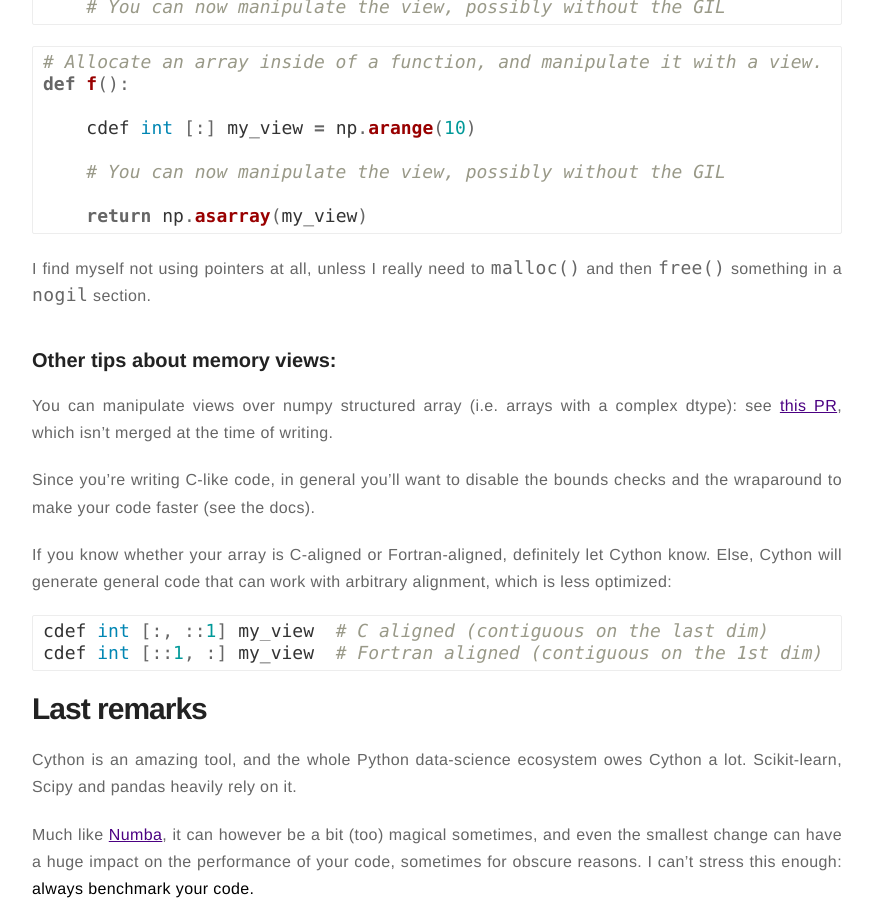
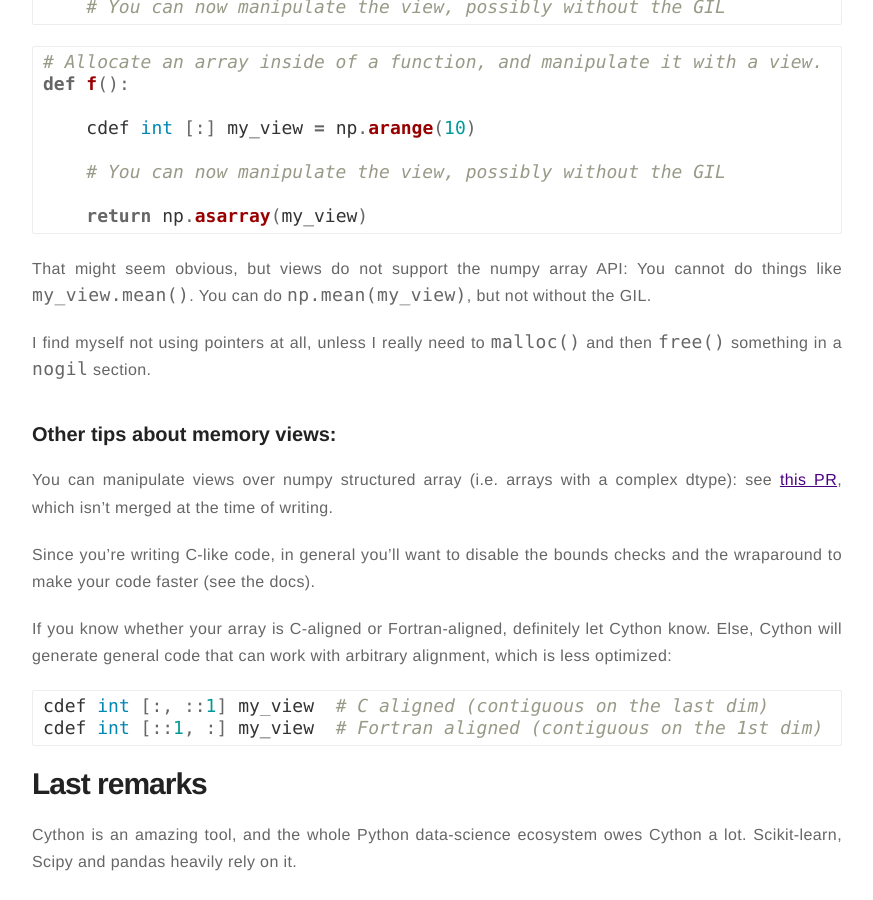
Before and after one commit to NicolasHug/nicolashug.github.io, a Jekyll site: the page built from _posts/2019-10-07-cython_notes.md, in a window 1280 px wide and 900 px high, scrolled down 3649 px. Shown: the whole window, without its empty margins (203-1076 px from the left). Built offline with Jekyll 4.4.1, drawn with Linux system fonts in a browser that asks for light colours; comment, search, counter and statistics services are not loaded.

Commit message:
another note about views

````diff
--- a/_posts/2019-10-07-cython_notes.md
+++ b/_posts/2019-10-07-cython_notes.md
@@ -196,6 +196,10 @@ def f():
     return np.asarray(my_view)
 ```
 
+That might seem obvious, but views do not support the numpy array API: You
+cannot do things like `my_view.mean()`. You can do `np.mean(my_view)`, but not
+without the GIL.
+
 I find myself not using pointers at all, unless I really need to `malloc()`
 and then `free()` something in a `nogil` section.
 
````
